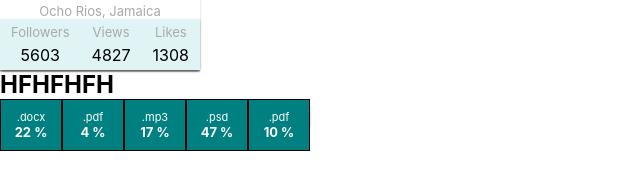
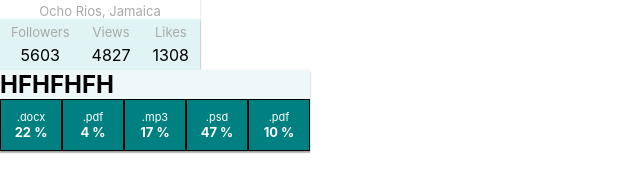
Before and after one commit to BelikSergey/goit-react-hw-01-components, a React (Create React App) app: page / in a window 1280 px wide. Shown: the part 158-350 px from the top of the page, without its empty margins (0-640 px from the left). Built offline with nearby package versions, Linux system fonts and the light colour scheme.

Commit message:
подправил стили

```diff
--- a/src/components/Statistics/Statistics.module.css
+++ b/src/components/Statistics/Statistics.module.css
@@ -1,7 +1,7 @@
 .statistics {
-    display: inline;
+    display: inline-block;
     min-width: 200px;
-    background-color: rgb(224, 244, 245);
+    background-color: rgb(238, 248, 248);
     box-shadow: 0px 2px 1px rgba(0, 0, 0, 0.2), 0px 1px 1px rgba(0, 0, 0, 0.14),
         0px 1px 3px rgba(0, 0, 0, 0.12);
 }
```
